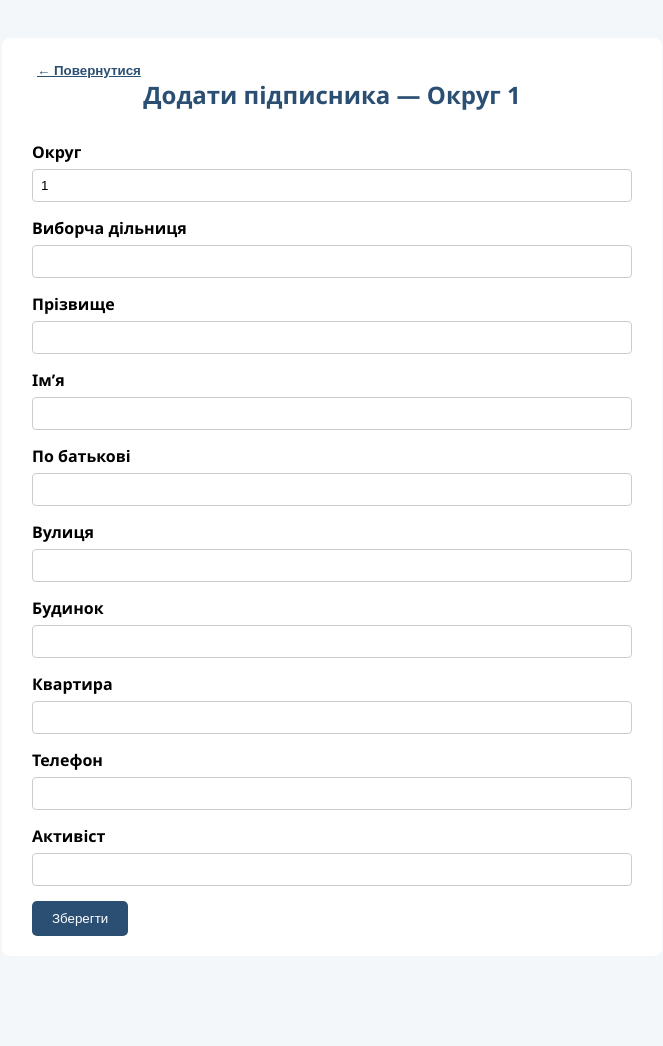
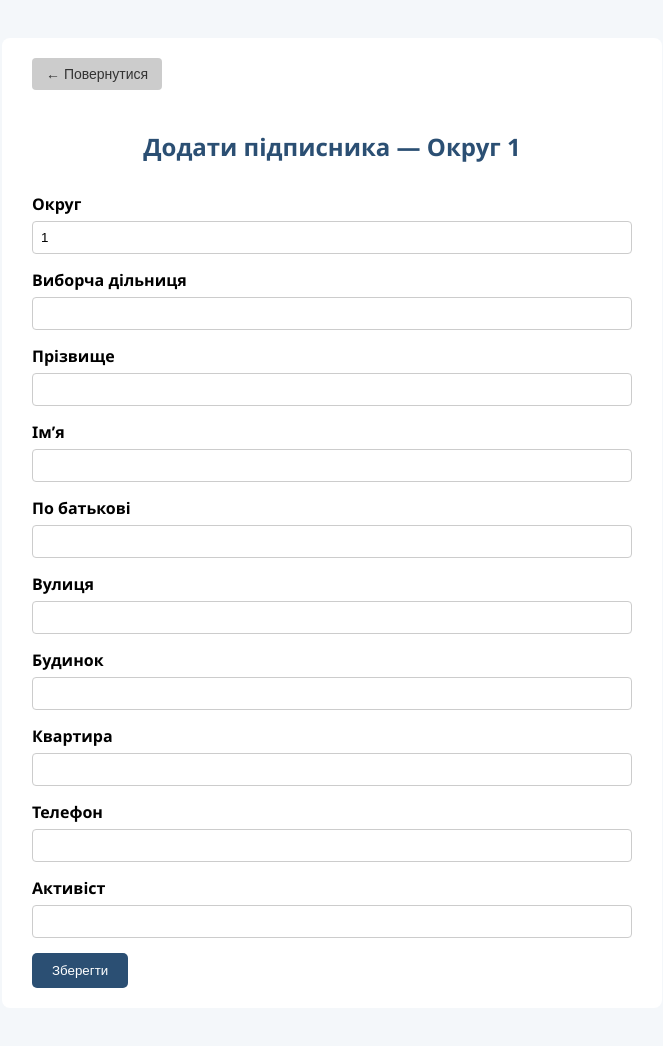
Before and after one commit to Aliina-ai/flask-db, a Flask app: page /add_subscriber1 in a window 1280 px wide. Shown: the whole page, without its empty margins (308-971 px from the left). Before the commit the page ends 936 px from the top, so only its background shows below. Run offline with Flask 3, Linux system fonts and the light colour scheme; the visitor is signed in with stand-in values (Sample User, id 1); data that the repository does not hold is empty; parts of the project's set-up code (start-up, migrations or seed data) failed here and were passed over.

Commit message:
Update add_subscriber1.html

```diff
--- a/templates/add_subscriber1.html
+++ b/templates/add_subscriber1.html
@@ -54,15 +54,14 @@
         }
 
         .back-button {
-            position: absolute;
-            top: 15px;
-            left: 15px;
-            background: transparent;
-            color: #2b4f73;
-            border: none;
-            font-weight: bold;
-            cursor: pointer;
-            text-decoration: underline;
+            display: inline-block;
+            margin-bottom: 20px;
+            padding: 8px 14px;
+            background-color: #ccc;
+            color: #333;
+            text-decoration: none;
+            border-radius: 4px;
+            font-size: 14px;
         }
     </style>
 
```
